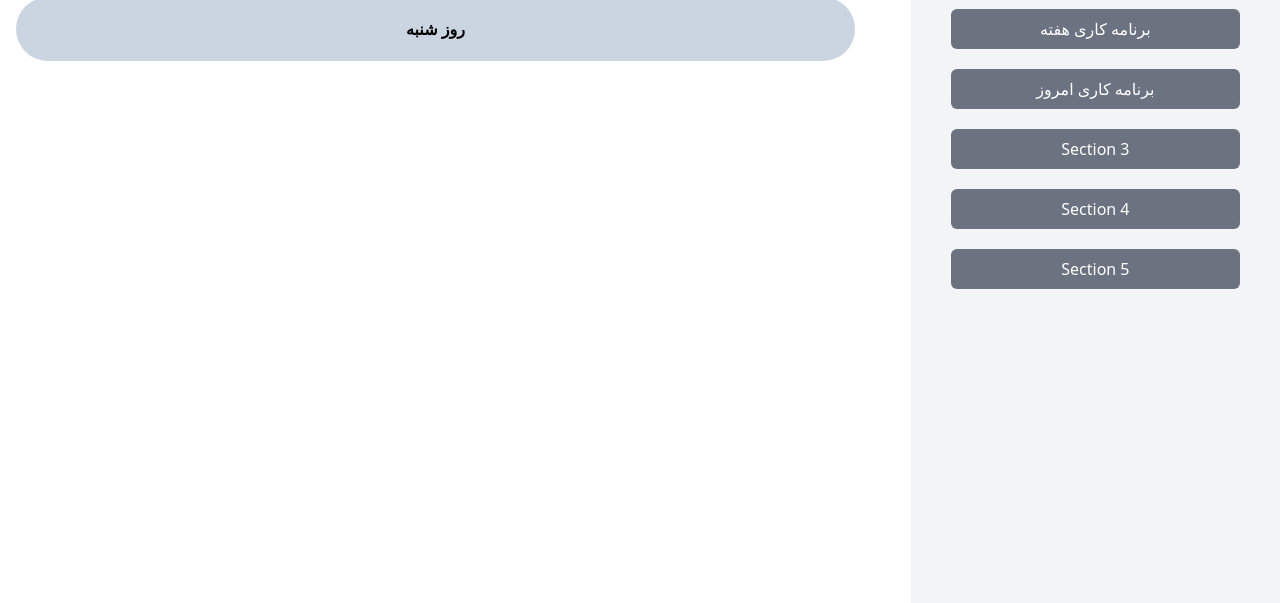
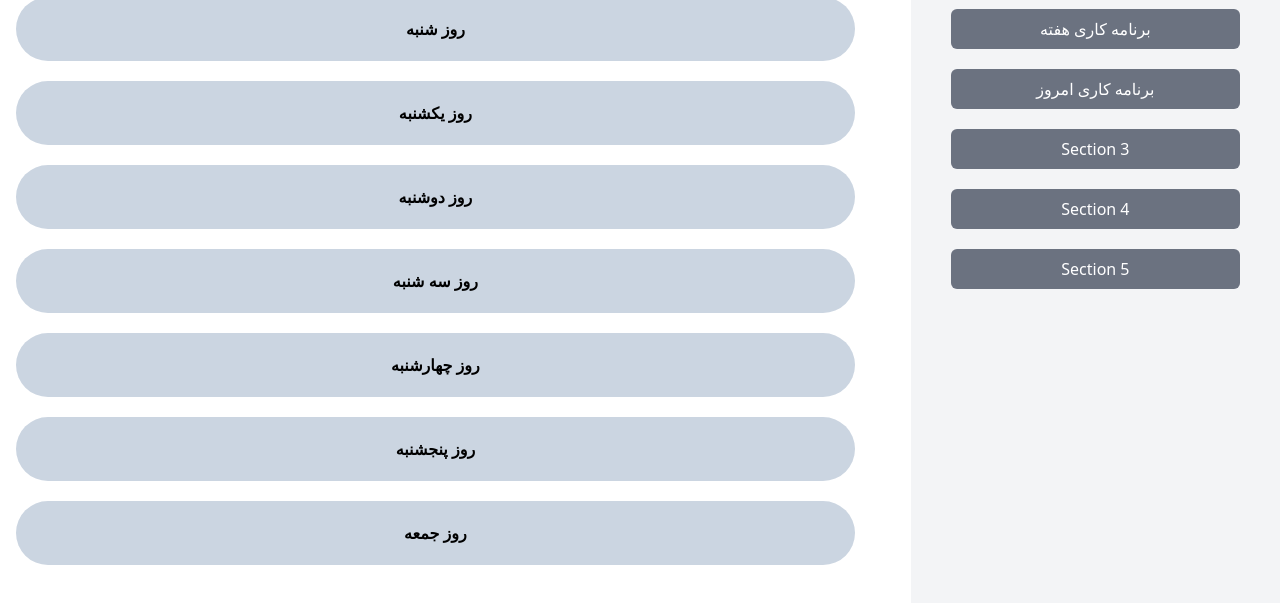
Before and after one commit to milad-taghizadeh/StudentCalendar, a website: page index.html in a window 1280 px wide. Shown: the part 95-698 px from the top of the page. Drawn offline with nearby package versions, Linux system fonts and the light colour scheme.

Commit message:
feat:weekly and dayli built

```diff
--- a/index.html
+++ b/index.html
@@ -28,9 +28,11 @@
                         TITLE</span></label>
                 <div class="flex flex-col gap-y-5">
                     <button onclick="showSection(1)"
-                        class="flex rounded-md px-4 py-2 items-center justify-center bg-gray-500 hover:bg-gray-800 hover:cursor-pointer duration-150 text-white">برنامه کاری هفته</button>
+                        class="flex rounded-md px-4 py-2 items-center justify-center bg-gray-500 hover:bg-gray-800 hover:cursor-pointer duration-150 text-white">برنامه
+                        کاری هفته</button>
                     <button onclick="showSection(2)"
-                        class="flex rounded-md px-4 py-2 items-center justify-center bg-gray-500 hover:bg-gray-800 hover:cursor-pointer duration-150 text-white">برنامه کاری امروز</button>
+                        class="flex rounded-md px-4 py-2 items-center justify-center bg-gray-500 hover:bg-gray-800 hover:cursor-pointer duration-150 text-white">برنامه
+                        کاری امروز</button>
                     <button onclick="showSection(3)"
                         class="flex rounded-md px-4 py-2 items-center justify-center bg-gray-500 hover:bg-gray-800 hover:cursor-pointer duration-150 text-white">Section
                         3</button>
@@ -45,21 +47,64 @@
             <!-- admin section -->
             <div id="section1" class="w-3/4 p-4">
                 <h1 class="text-3xl py-5">برنامه هفته‌گی</h1>
-                <div class="flex justify-center items-center w-full">
-                    <div class="flex w-full h-16 bg-slate-300 rounded-full justify-center items-center font-bold ">
-                        <h3>روز شنبه</h3>
+                <div class="flex justify-center items-center gap-y-5 flex-col">
+                    <!-- Shanbe -->
+                    <div class="flex justify-center items-center w-full">
+                        <div class="flex w-full h-16 bg-slate-300 rounded-full justify-center items-center font-bold ">
+                            <h3>روز شنبه</h3>
+                        </div>
                     </div>
+                    <!-- Yekshanbe -->
+                    <div class="flex justify-center items-center w-full">
+                        <div class="flex w-full h-16 bg-slate-300 rounded-full justify-center items-center font-bold ">
+                            <h3>روز یکشنبه</h3>
+                        </div>
+                    </div>
+                    <!-- doshanbe -->
+                    <div class="flex justify-center items-center w-full">
+                        <div class="flex w-full h-16 bg-slate-300 rounded-full justify-center items-center font-bold ">
+                            <h3>روز دوشنبه</h3>
+                        </div>
+                    </div>
+                    <!-- seshanbe -->
+                    <div class="flex justify-center items-center w-full">
+                        <div class="flex w-full h-16 bg-slate-300 rounded-full justify-center items-center font-bold ">
+                            <h3>روز سه شنبه</h3>
+                        </div>
+                    </div>
+                    <!-- 4shanbe -->
+                    <div class="flex justify-center items-center w-full">
+                        <div class="flex w-full h-16 bg-slate-300 rounded-full justify-center items-center font-bold ">
+                            <h3>روز چهارشنبه</h3>
+                        </div>
+                    </div>
+                    <!-- 5shanbe -->
+                    <div class="flex justify-center items-center w-full">
+                        <div class="flex w-full h-16 bg-slate-300 rounded-full justify-center items-center font-bold ">
+                            <h3>روز پنجشنبه</h3>
+                        </div>
+                    </div>
+                    <!-- jomee -->
+                    <div class="flex justify-center items-center w-full">
+                        <div class="flex w-full h-16 bg-slate-300 rounded-full justify-center items-center font-bold ">
+                            <h3>روز جمعه</h3>
+                        </div>
+                    </div>
+
                 </div>
-
-
-
 
             </div>
 
 
             <div id="section2" class="w-3/4 p-4 hidden">
-                <h2>Section 2</h2>
-                <p>This is the content of section 2.</p>
+                <h1 class="text-3xl py-5">برنامه روزانه</h1>
+                <div class="flex justify-center items-center gap-y-5 flex-col">
+                    <!-- Shanbe -->
+                    <div class="flex justify-center items-center w-full">
+                        <div class="flex w-full h-16 bg-slate-300 rounded-full justify-center items-center font-bold ">
+                            <h3>روز شنبه</h3>
+                        </div>
+                    </div>
             </div>
             <div id="section3" class="w-3/4 p-4 hidden">
                 <h2>Section 3</h2>
```
